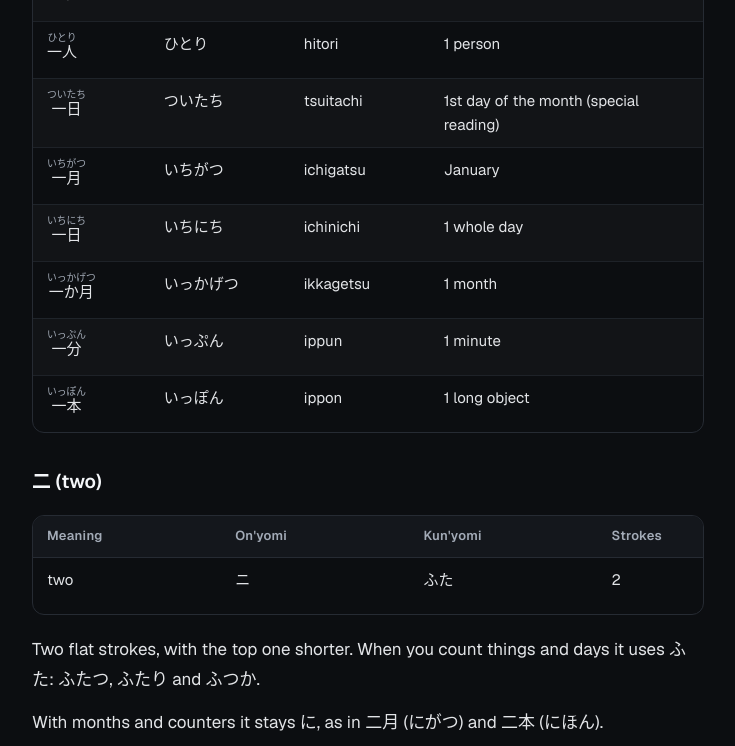
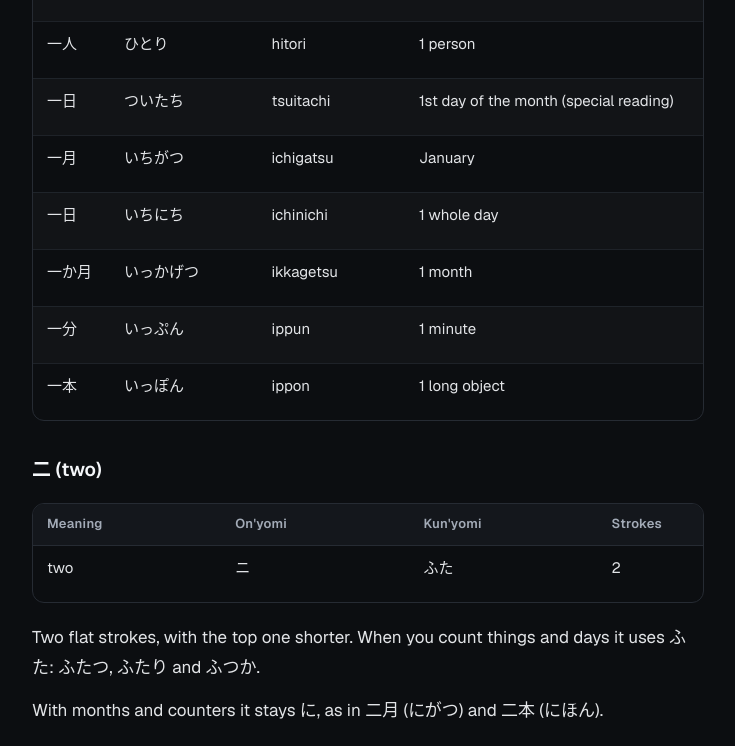
Before and after one commit to jmacaday0923/japanese-reviewer, a Next.js app: page /kanji/1 in a window 1280 px wide. Shown: the part 1620-2366 px from the top of the page, without its empty margins (248-983 px from the left). Built offline with nearby package versions, Linux system fonts and the light colour scheme.

Commit message:
fix: remove furigana annotations while preserving kana reading controls

```diff
--- a/src/app/globals.css
+++ b/src/app/globals.css
@@ -151,6 +151,4 @@
 
 /* Raw HTML chunks retain their original block layout around React tables. */
 .reading-html { display: contents; }
-.reading-ruby { ruby-position: over; ruby-align: center; }
-.reading-ruby rt { font-size: 0.65em; font-weight: 400; color: var(--muted); }
 .lesson > .reading-html:first-child > :first-child { margin-top: 0; }
--- a/src/components/ReadingPreferences.tsx
+++ b/src/components/ReadingPreferences.tsx
@@ -9,7 +9,7 @@ import {
 const store = createReadingStore({ getStorage: () => window.localStorage, getEvents: () => window });
 const serverSnapshot = () => READING_SERVER_SNAPSHOT;
 const ReadingContext = createContext<ReadingSnapshot | null>(null);
-const LABELS: Record<HintKind, string> = { romaji: "Romaji", english: "English", furigana: "Furigana / readings" };
+const LABELS: Record<HintKind, string> = { romaji: "Romaji", english: "English", kana: "Kana readings" };
 
 export function ReadingProvider({ children }: { children: ReactNode }) {
   const snapshot = useSyncExternalStore(store.subscribe, store.getSnapshot, serverSnapshot);
@@ -42,7 +42,7 @@ export function ReadingControls() {
           <label key={kind} className="inline-flex min-h-11 cursor-pointer items-center gap-2 text-sm text-foreground">
             <input
               type="checkbox"
-              aria-label={"Show " + kind}
+              aria-label={"Show " + (kind === "kana" ? "kana readings" : kind)}
               checked={snapshot.show[kind]}
               onChange={(event) => store.setShown(kind, event.target.checked)}
               className="size-4 shrink-0 accent-accent"
@@ -69,7 +69,7 @@ const REVEAL_BUTTON = "z-10 inline-flex min-h-9 items-center rounded-control bor
 export function ReadingHint({ kind, context, children }: { kind: HintKind; context: string; children: ReactNode }) {
   const { ready, hiddenByPreference, visible, toggle } = useReveal(kind);
   const id = useId();
-  const label = kind === "furigana" ? "reading" : LABELS[kind];
+  const label = kind === "kana" ? "kana reading" : LABELS[kind];
   return (
     <span data-reading-hint={kind} className="relative inline-block min-h-9 min-w-28 max-w-full align-middle">
       {!ready && <span className="sr-only">Loading reading preferences</span>}
@@ -84,24 +84,3 @@ export function ReadingHint({ kind, context, children }: { kind: HintKind; conte
     </span>
   );
 }
-
-// Readings come from a verified word/kana pair, never from guessed pronunciation.
-export function ReadingFurigana({ word, reading }: { word: string; reading: string }) {
-  const { ready, hiddenByPreference, visible, toggle } = useReveal("furigana");
-  const id = useId();
-  return (
-    <span data-reading-word="" className="relative inline-block min-h-9 pr-10 align-middle">
-      <ruby lang="ja" className="reading-ruby">
-        {word}<rt id={id} aria-hidden={!visible} style={{ visibility: visible ? "visible" : "hidden" }}>{reading}</rt>
-      </ruby>
-      {ready && hiddenByPreference && (
-        <button type="button" onClick={toggle} aria-expanded={visible} aria-controls={id}
-          aria-label={(visible ? "Hide reading for " : "Reveal reading for ") + word}
-          title={(visible ? "Hide reading for " : "Reveal reading for ") + word}
-          className={REVEAL_BUTTON + " absolute right-0 top-0 min-w-9 justify-center px-1"}>
-          <span aria-hidden="true">{visible ? "−" : "あ"}</span>
-        </button>
-      )}
-    </span>
-  );
-}
--- a/src/components/ReadingTable.tsx
+++ b/src/components/ReadingTable.tsx
@@ -1,7 +1,8 @@
-import { cellText, cellKind, furiganaPair, type ReadingTableData } from "@/lib/reading-content";
-import { ReadingFurigana, ReadingHint } from "@/components/ReadingPreferences";
+import { cellText, cellKind, rowLabel, type ReadingTableData } from "@/lib/reading-content";
+import { ReadingHint } from "@/components/ReadingPreferences";
 
-// Server-rendered table; only individual hints and ruby readings are interactive.
+// Render Japanese spellings as plain text, with independent reading hints.
+// No readings are generated above kanji.
 export default function ReadingTable({ table }: { table: ReadingTableData }) {
   return (
     <div className="tw">
@@ -9,8 +10,7 @@ export default function ReadingTable({ table }: { table: ReadingTableData }) {
         <thead><tr>{table.headers.map((header, c) => <th key={c} scope="col" dangerouslySetInnerHTML={{ __html: header }} />)}</tr></thead>
         <tbody>
           {table.rows.map((row, r) => {
-            const pair = furiganaPair(table.headers, row);
-            const context = cellText(row[0] ?? "") || "row " + (r + 1);
+            const context = rowLabel(table.headers, row, "row " + (r + 1));
             return (
               <tr key={r}>
                 {row.map((html, c) => {
@@ -18,8 +18,7 @@ export default function ReadingTable({ table }: { table: ReadingTableData }) {
                   const value = <span dangerouslySetInnerHTML={{ __html: html }} />;
                   return (
                     <td key={c}>
-                      {pair?.column === c ? <ReadingFurigana word={pair.word} reading={pair.reading} />
-                        : kind && cellText(html) ? <ReadingHint kind={kind} context={context}>{value}</ReadingHint>
+                      {kind && cellText(html) ? <ReadingHint kind={kind} context={context}>{value}</ReadingHint>
                         : value}
                     </td>
                   );
--- a/src/components/ResultCard.tsx
+++ b/src/components/ResultCard.tsx
@@ -1,8 +1,8 @@
 import { Fragment } from "react";
 import Link from "next/link";
 import { resultHref, type SearchEntry, type SearchPage } from "@/lib/search";
-import { cellKind, furiganaPair } from "@/lib/reading-content";
-import { ReadingFurigana, ReadingHint } from "@/components/ReadingPreferences";
+import { columnKind, cellKind, rowLabel } from "@/lib/reading-content";
+import { ReadingHint } from "@/components/ReadingPreferences";
 import CategoryTag from "@/components/CategoryTag";
 
 type Props = { entry: SearchEntry; pages: SearchPage[]; header?: string[]; showCategory?: boolean };
@@ -14,21 +14,23 @@ function vocabularyColumns(entry: SearchEntry, header: string[] | undefined) {
   if (header[spellings] !== "Romaji" || header[spellings + 1] !== "English") return null;
   const values = entry.x.split(" | ");
   const word = [...new Set(values.slice(0, spellings).map((v) => v.trim()).filter(Boolean))].join(" ");
-  return { values: [word, ...values.slice(spellings)], extraHeaders: header.slice(spellings + 2) };
+  const japanese = values.slice(0, spellings)
+    .map((value, column) => ({ value: value.trim(), column }))
+    .filter((spelling, i, all) => spelling.value && all.findIndex((item) => item.value === spelling.value) === i);
+  return { values: [word, ...values.slice(spellings)], japanese, extraHeaders: header.slice(spellings + 2) };
 }
 
 export default function ResultCard({ entry, pages, header, showCategory = false }: Props) {
   const where = [pages[entry.p].name, entry.b].filter(Boolean).join(" › ");
   const vocab = vocabularyColumns(entry, header);
   const values = entry.x.split(" | ");
-  const pair = header ? furiganaPair(header, values) : null;
-  const context = vocab?.values[0] || where;
+  const context = rowLabel(header ?? [], values, where);
 
   return (
     <li className="relative rounded-card border border-border bg-background px-4 py-3.5 transition-colors hover:border-border-strong hover:bg-surface-raised has-[a:focus-visible]:outline-2 has-[a:focus-visible]:outline-accent-text">
       {/* One stretched link; reveal buttons are siblings, never nested inside it. */}
       <div className="flex items-start justify-between gap-3">
-        <Link href={resultHref(entry, pages)} aria-label={vocab ? vocab.values[0] + " — " + where : undefined}
+        <Link href={resultHref(entry, pages)} aria-label={vocab ? context + " — " + where : undefined}
           className="min-w-0 break-words text-xs leading-relaxed text-subtle after:absolute after:inset-0 after:rounded-card focus-visible:outline-none">
           {where}
         </Link>
@@ -39,8 +41,16 @@ export default function ResultCard({ entry, pages, header, showCategory = false
         <div className="mt-1.5">
           <p className="flex flex-wrap items-baseline gap-x-3 gap-y-0.5">
             {vocab.values[0]?.trim() && (
-              <span lang="ja" className="text-xl font-medium text-foreground">
-                {pair ? <ReadingFurigana word={pair.word} reading={pair.reading} /> : vocab.values[0]}
+              <span lang="ja" className="inline-flex flex-wrap items-baseline gap-x-3 gap-y-1 text-xl font-medium text-foreground">
+                {vocab.japanese.map((spelling, i) => {
+                  const kind = cellKind(header!, values, spelling.column);
+                  return (
+                    <Fragment key={spelling.column}>
+                      {i > 0 && " "}
+                      <span>{kind ? <ReadingHint kind={kind} context={context}>{spelling.value}</ReadingHint> : spelling.value}</span>
+                    </Fragment>
+                  );
+                })}
               </span>
             )}
             {vocab.values[1]?.trim() && (
@@ -56,8 +66,8 @@ export default function ResultCard({ entry, pages, header, showCategory = false
                 <div key={i} className="flex gap-1.5">
                   <dt className="text-subtle">{vocab.extraHeaders[i]}</dt>
                   <dd className="min-w-0 break-words text-muted">
-                    {cellKind(vocab.extraHeaders, vocab.values.slice(3), i)
-                      ? <ReadingHint kind={cellKind(vocab.extraHeaders, vocab.values.slice(3), i)!} context={context}>{value}</ReadingHint>
+                    {columnKind(vocab.extraHeaders[i])
+                      ? <ReadingHint kind={columnKind(vocab.extraHeaders[i])!} context={context}>{value}</ReadingHint>
                       : value}
                   </dd>
                 </div>
@@ -74,8 +84,7 @@ export default function ResultCard({ entry, pages, header, showCategory = false
               <Fragment key={i}>
                 <dt className="text-sm text-subtle">{header[i]}</dt>
                 <dd className="min-w-0 break-words">
-                  {pair?.column === i ? <ReadingFurigana word={pair.word} reading={pair.reading} />
-                    : kind ? <ReadingHint kind={kind} context={context}>{value}</ReadingHint> : value}
+                  {kind ? <ReadingHint kind={kind} context={context}>{value}</ReadingHint> : value}
                 </dd>
               </Fragment>
             );
--- a/src/lib/reading-content.ts
+++ b/src/lib/reading-content.ts
@@ -17,33 +17,32 @@ export function columnKind(header: string): HintKind | null {
   const label = cellText(header).toLowerCase();
   if (label === "romaji") return "romaji";
   if (label === "english" || label === "meaning") return "english";
-  if (["on'yomi", "kun'yomi", "reading", "readings", "exit reading", "japanese reading", "chinese reading"].includes(label)) return "furigana";
+  if (["on'yomi", "kun'yomi", "reading", "readings", "exit reading", "japanese reading", "chinese reading"].includes(label)) return "kana";
   return null;
 }
 
-// A Kana column paired with a kanji word is a reading aid, even when alternatives
-// make the pair unsuitable for automatic ruby markup. Basic kana prompts stay visible.
+// Only hide a Kana cell when it supplies the reading for a kanji word.
+// Kana prompts and kana-only vocabulary remain visible.
 export function cellKind(headers: readonly string[], cells: readonly string[], column: number): HintKind | null {
   const kind = columnKind(headers[column] ?? "");
   if (kind) return kind;
   const labels = headers.map((h) => cellText(h).toLowerCase());
   if (labels[column] !== "kana") return null;
   const wordColumn = labels.includes("kanji") ? labels.indexOf("kanji") : labels.indexOf("word");
-  return wordColumn >= 0 && /\p{Script=Han}/u.test(cellText(cells[wordColumn] ?? "")) ? "furigana" : null;
+  return wordColumn >= 0 && /\p{Script=Han}/u.test(cellText(cells[wordColumn] ?? "")) ? "kana" : null;
 }
 
-export function furiganaPair(headers: readonly string[], cells: readonly string[]): { column: number; kanaColumn: number; word: string; reading: string } | null {
+// Reveal buttons and search links must not announce the hidden reading.
+export function rowLabel(headers: readonly string[], cells: readonly string[], fallback: string): string {
   const labels = headers.map((h) => cellText(h).toLowerCase());
-  const kanaColumn = labels.indexOf("kana");
-  const column = labels.includes("kanji") ? labels.indexOf("kanji") : labels.indexOf("word");
-  if (kanaColumn < 0 || column < 0 || column === kanaColumn) return null;
-  const word = cellText(cells[column] ?? "");
-  const reading = cellText(cells[kanaColumn] ?? "");
-  // Skip alternatives, notes, multiple words, and unknown readings.
-  if (!/^[\p{Script=Han}\p{Script=Hiragana}\p{Script=Katakana}ー々]+$/u.test(word) ||
-      !/\p{Script=Han}/u.test(word) ||
-      !/^[\p{Script=Hiragana}\p{Script=Katakana}ー]+$/u.test(reading)) return null;
-  return { column, kanaColumn, word, reading };
+  for (const label of ["kanji", "word", "japanese", "kana"]) {
+    const column = labels.indexOf(label);
+    if (column >= 0 && !cellKind(headers, cells, column)) {
+      const value = cellText(cells[column] ?? "");
+      if (value) return value;
+    }
+  }
+  return fallback;
 }
 
 export function splitReadingContent(html: string): ReadingBlock[] {
@@ -57,7 +56,7 @@ export function splitReadingContent(html: string): ReadingBlock[] {
       .map((row) => [...row[1].matchAll(/<td>([\s\S]*?)<\/td>/g)].map((m) => m[1]))
       .filter((row) => row.length > 0);
     const supported = headers.some((h) => columnKind(h) !== null) ||
-      rows.some((row) => furiganaPair(headers, row) !== null);
+      rows.some((row) => row.some((_, column) => cellKind(headers, row, column) !== null));
     // Leave unknown or irregular tables byte-for-byte intact.
     if (!supported || rows.length === 0 || rows.some((row) => row.length !== headers.length)) continue;
     if (match.index! > start) result.push({ type: "html", html: html.slice(start, match.index) });
--- a/src/lib/reading-preferences.ts
+++ b/src/lib/reading-preferences.ts
@@ -1,15 +1,22 @@
 // Reading aids are separate from bookmarks. This module has no React or browser globals.
 export const READING_KEY = "japanese-reviewer:reading-visibility";
-export const HINT_KINDS = ["romaji", "english", "furigana"] as const;
+export const HINT_KINDS = ["romaji", "english", "kana"] as const;
 export type HintKind = (typeof HINT_KINDS)[number];
 export type ReadingVisibility = Record<HintKind, boolean>;
-export const DEFAULT_VISIBILITY: ReadingVisibility = { romaji: true, english: true, furigana: true };
+export const DEFAULT_VISIBILITY: ReadingVisibility = { romaji: true, english: true, kana: true };
 
 export function parseReadingVisibility(raw: string | null): ReadingVisibility {
   try {
     const value = raw === null ? null : JSON.parse(raw);
-    if (value?.version === 1 && HINT_KINDS.every((kind) => typeof value.show?.[kind] === "boolean")) {
-      return { romaji: value.show.romaji, english: value.show.english, furigana: value.show.furigana };
+    if (value?.version === 1 && ["romaji", "english"].every((kind) => typeof value.show?.[kind] === "boolean")) {
+      // Keep choices from both older formats: the original furigana setting
+      // controlled kana readings; the short-lived two-toggle format omitted it.
+      return {
+        romaji: value.show.romaji,
+        english: value.show.english,
+        kana: typeof value.show.kana === "boolean" ? value.show.kana
+          : typeof value.show.furigana === "boolean" ? value.show.furigana : true,
+      };
     }
   } catch { /* An invalid saved preference starts with all aids shown. */ }
   return { ...DEFAULT_VISIBILITY };
```
Also changed, not shown: 2 other files (tests, documents, lock files or other folders).
